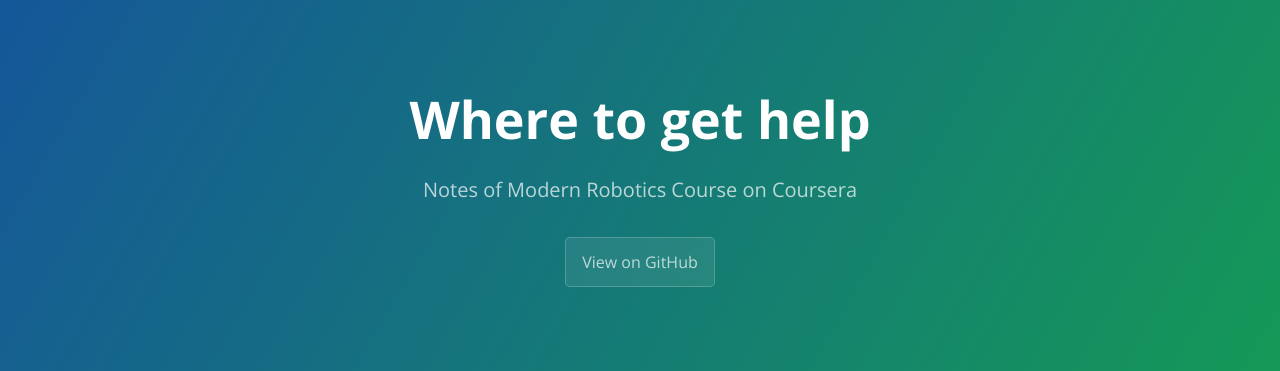
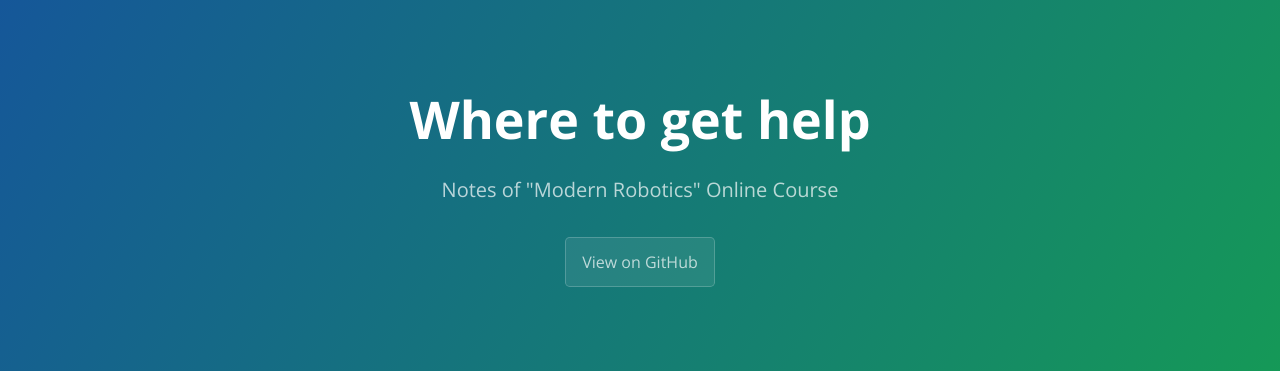
Before and after one commit to zhangli0102/ModernRoboticsCourseNotes, a Jekyll site: the page built from docs/SUPPORT.md, in a window 1280 px wide. Shown: the top 371 px of the page. Built offline with Jekyll 4.4.1, drawn with Linux system fonts in a browser that asks for light colours; our own code applies the rules of GitHub Pages for plain Markdown files.

Commit message:
several fixup

```diff
--- a/_config.yml
+++ b/_config.yml
@@ -1,7 +1,8 @@
 title: Modern Robotics Course Notes
-description: Notes of Modern Robotics Course on Coursera
+description: Notes of "Modern Robotics" Online Course
 show_downloads: false
 google_analytics: true
 theme: jekyll-theme-cayman
 mathjax: true
 markdown: kramdown
+is_project_page: false
```
Also changed, not shown: index.md (+1 -1 lines).
